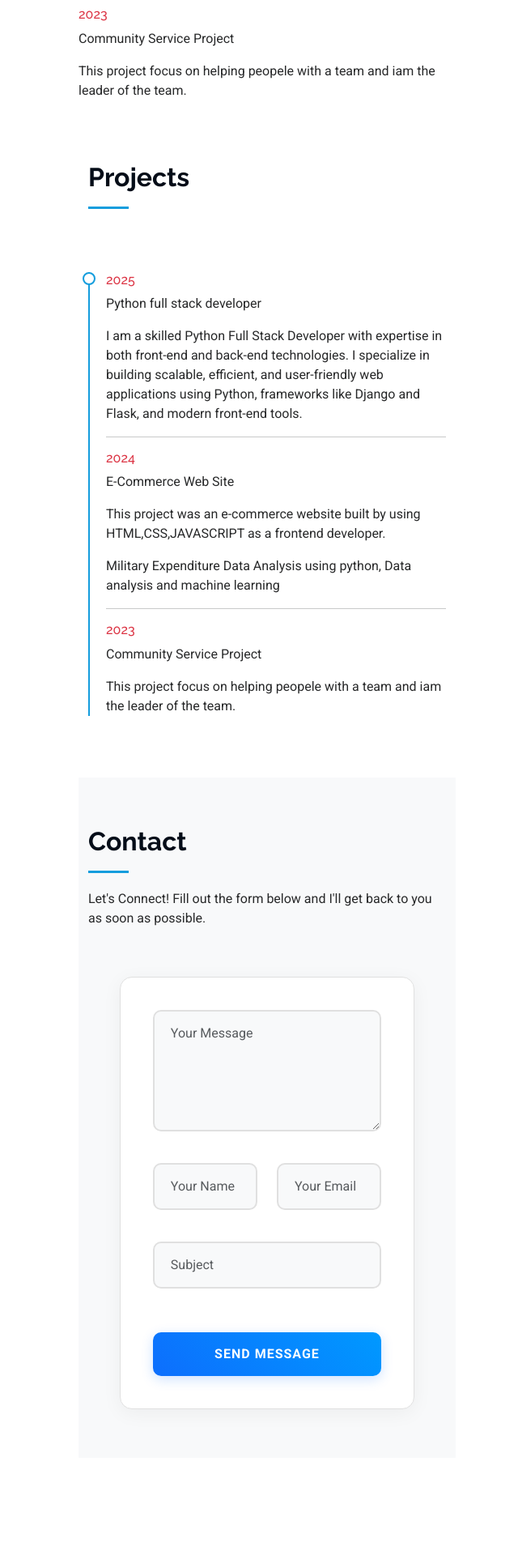
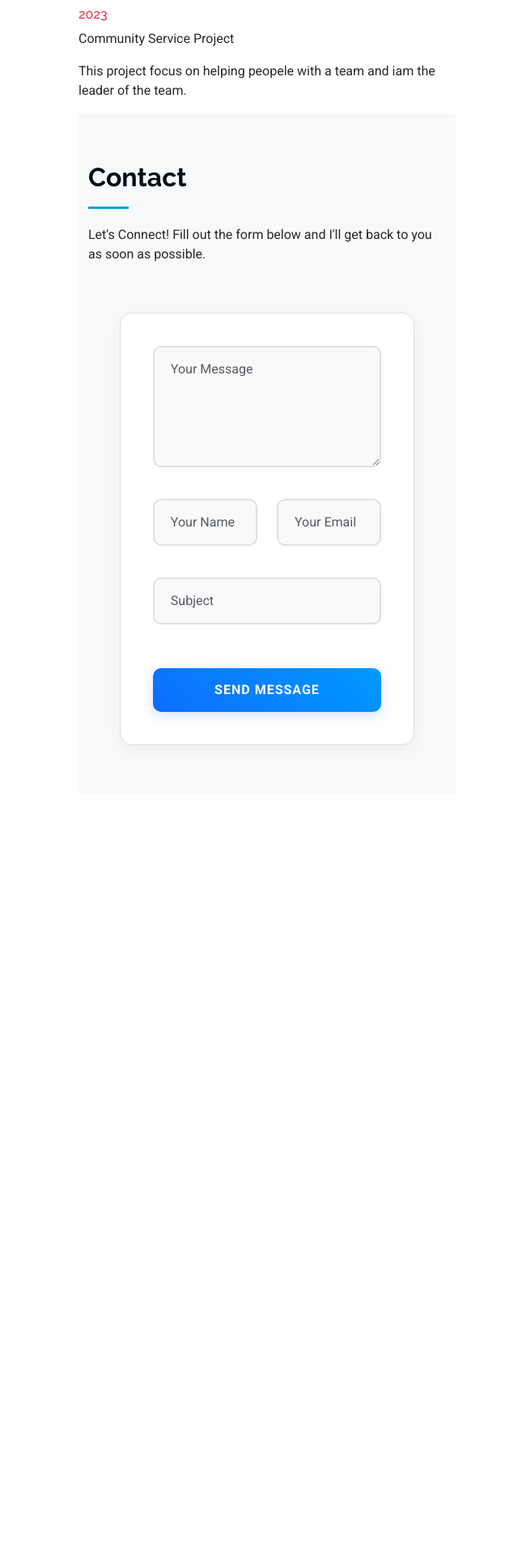
Before and after one commit to devika464/Devika, a Flask app: page / in a window 1280 px wide. Shown: the part 3305-5225 px from the top of the page at 81% size, without its empty margins (215-855 px from the left). After the commit the page ends 4231 px from the top, so only its background shows below. Run offline with Flask 3, Linux system fonts and the light colour scheme; some libraries are stand-ins or nearby versions.

Commit message:
Update index.html

```diff
--- a/templates/index.html
+++ b/templates/index.html
@@ -417,36 +417,6 @@
             }
           </script>
 
-    <!-- Projects Section -->
-    <section id="projects" class="projects section">
-      <!-- Section Title -->
-      <div class="container section-title" data-aos="fade-up">
-        <h2>Projects</h2>
-      </div>
-
-      <div class="container" data-aos="fade-up" data-aos-delay="100">
-        <div class="row">
-          <div class="col-lg-12">
-            <div class="resume-item">
-              <h6 class="title text-danger">2025</h6>
-              <p>Python full stack developer</p>
-              <p class="subtitle">I am a skilled Python Full Stack Developer with expertise in both front-end and back-end technologies. I specialize in building scalable, efficient, and user-friendly web applications using Python, frameworks like Django and Flask, and modern front-end tools.</p>
-
-              <hr>
-              <h6 class="title text-danger">2024</h6>
-              <p>E-Commerce Web Site</p>
-              <p class="subtitle">This project was an e-commerce website built by using HTML,CSS,JAVASCRIPT as a frontend developer.</p>
-              <p class="subtitle">Military Expenditure Data Analysis using python, Data analysis and machine learning</p>
-
-              <hr>
-              <h6 class="title text-danger">2023</h6>
-              <p>Community Service Project</p>
-              <p class="subtitle">This project focus on helping peopele with a team and iam the leader of the team.</p>
-            </div>
-          </div>
-        </div>
-      </div>
-    </section>
 
     <!-- Contact Section (this should be the last section) -->
     <section id="contact" class="contact section">
```
